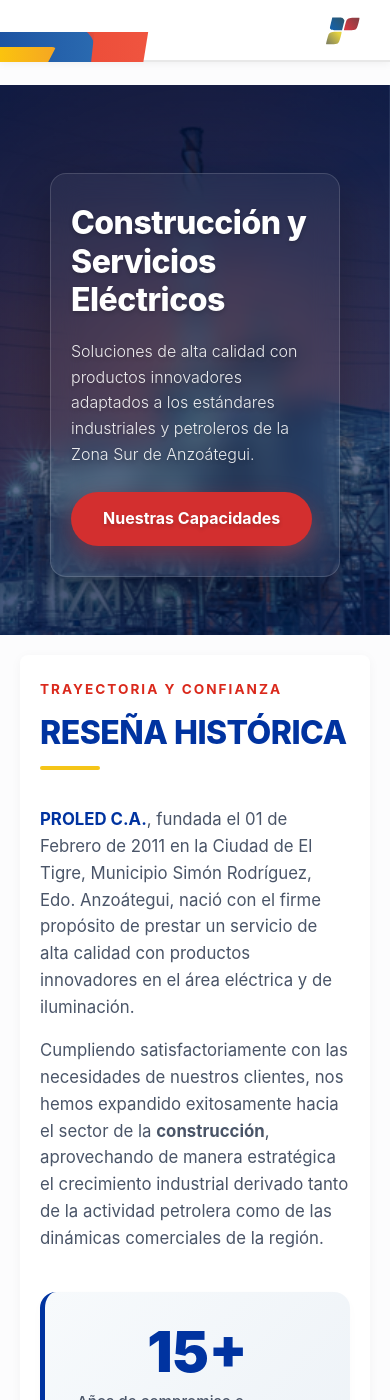
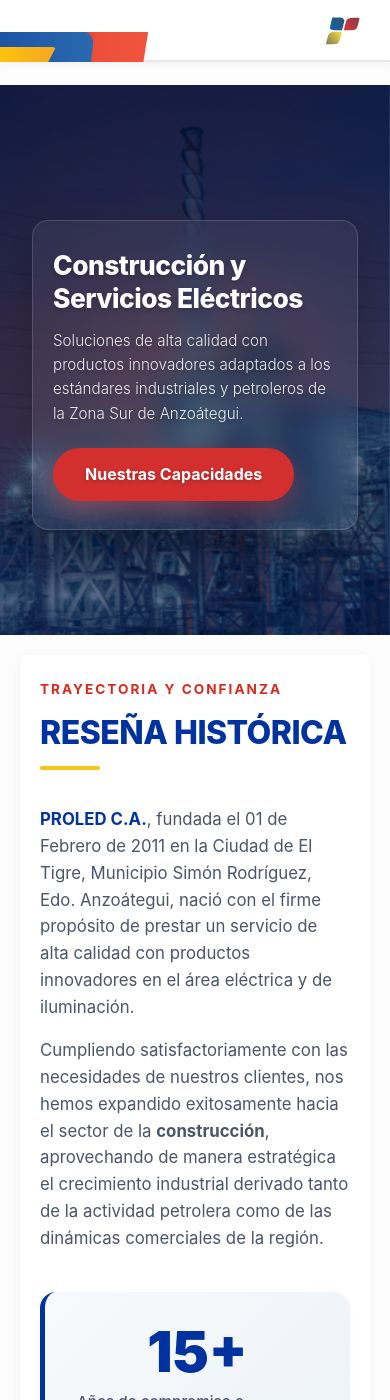
Before and after one commit to ing-nestorgomez/belorp, a Jekyll site: the page built from index.html, in a window 390 px wide and 1400 px high. Built offline with Jekyll 4.4.1, drawn with Linux system fonts in a browser that asks for light colours.

Commit message:
Update styles.css

```diff
--- a/assets/css/styles.css
+++ b/assets/css/styles.css
@@ -2,7 +2,7 @@
    1. RESET, VARIABLES Y BASES GENERALES
    ========================================================================== */
 html {
-  overflow-x: hidden; /* Previene el espacio blanco a la derecha en toda la web */
+  overflow-x: hidden;
 }
 
 * {
@@ -17,7 +17,7 @@
   color: #2d3748;
   padding-top: 76px;
   line-height: 1.6;
-  overflow-x: hidden; /* Evita cualquier desbordamiento horizontal */
+  overflow-x: hidden;
   width: 100%;
   position: relative;
 }
@@ -67,7 +67,7 @@
   max-width: 100vw;
   height: 40px;
   z-index: 999;
-  overflow: hidden; /* Evita que las franjas sobresalgan del margen derecho */
+  overflow: hidden;
   margin: 0;
   padding: 0;
   pointer-events: none;
@@ -86,10 +86,10 @@
   pointer-events: auto;
 }
 
-/* Franja Roja */
+/* Franja Roja (Ajustada la altura para que no caiga muy baja) */
 .stripe-red {
   width: 65%;
-  height: 170%;
+  height: 100%; /* <--- Ajustado a 100% para alinearse perfectamente */
   clip-path: polygon(0px 0px, 100% 0%, 96% 100%, 0px 100%);
   background: linear-gradient(90deg, #da291c 0%, #e84430 40%, #f05540 100%);
   border-radius: 0 4px 0 0;
@@ -195,7 +195,6 @@
   visibility: hidden;
   transform: translateY(10px);
 
-  /* Vidrio Esmerilado Oscuro */
   background: rgba(15, 23, 42, 0.88);
   backdrop-filter: blur(16px);
   -webkit-backdrop-filter: blur(16px);
@@ -210,14 +209,12 @@
   transition: opacity 0.3s ease, transform 0.3s cubic-bezier(0.16, 1, 0.3, 1), visibility 0.3s;
 }
 
-/* Activación al pasar el cursor por el logo */
 .logo-container:hover .dropdown-menu {
   opacity: 1;
   visibility: visible;
   transform: translateY(0);
 }
 
-/* Pico / Indicador Triangular Superior */
 .dropdown-menu::before {
   content: '';
   position: absolute;
@@ -236,7 +233,6 @@
   z-index: -1;
 }
 
-/* Lista del Menú */
 .dropdown-menu ul {
   list-style: none;
   padding: 0;
@@ -333,7 +329,7 @@
   height: 85vh;
   min-height: 550px;
   width: 100%;
-  overflow: hidden; /* Corta cualquier fragmento de la imagen paralaje sobrante */
+  overflow: hidden;
   display: flex;
   align-items: center;
   justify-content: center;
@@ -390,6 +386,7 @@
   border-radius: 0 24px;
   padding: 50px;
   max-width: 680px;
+  width: 100%;
   box-shadow: 0 20px 50px rgba(0, 0, 0, 0.3);
   text-shadow: 0 2px 4px rgba(0, 0, 0, 0.2);
   animation: cardFadeInUp 1s ease-out forwards;
@@ -451,18 +448,28 @@
     height: auto;
     padding: 100px 0 60px 0;
   }
+
+  .hero-container {
+    padding: 0 12px; /* Amplía el espacio de la tarjeta dentro de la pantalla */
+  }
+
   .hero-glass-card {
-    padding: 30px 20px;
-    margin: 0 10px;
+    padding: 28px 20px;
+    margin: 0;
     border-radius: 16px;
-    width: calc(100% - 20px);
+    width: 100%; /* <--- Ocupa todo el ancho en móviles */
+    max-width: 100%;
   }
+
   .hero-glass-card .hero-title {
-    font-size: 2rem;
+    font-size: 1.65rem; /* <--- Texto más pequeño para evitar saltos bruscos */
+    line-height: 1.25;
+    margin-bottom: 14px;
   }
+
   .hero-glass-card .hero-subtitle {
-    font-size: 1rem;
-    margin-bottom: 25px;
+    font-size: 0.95rem;
+    margin-bottom: 22px;
   }
 }
 
```
